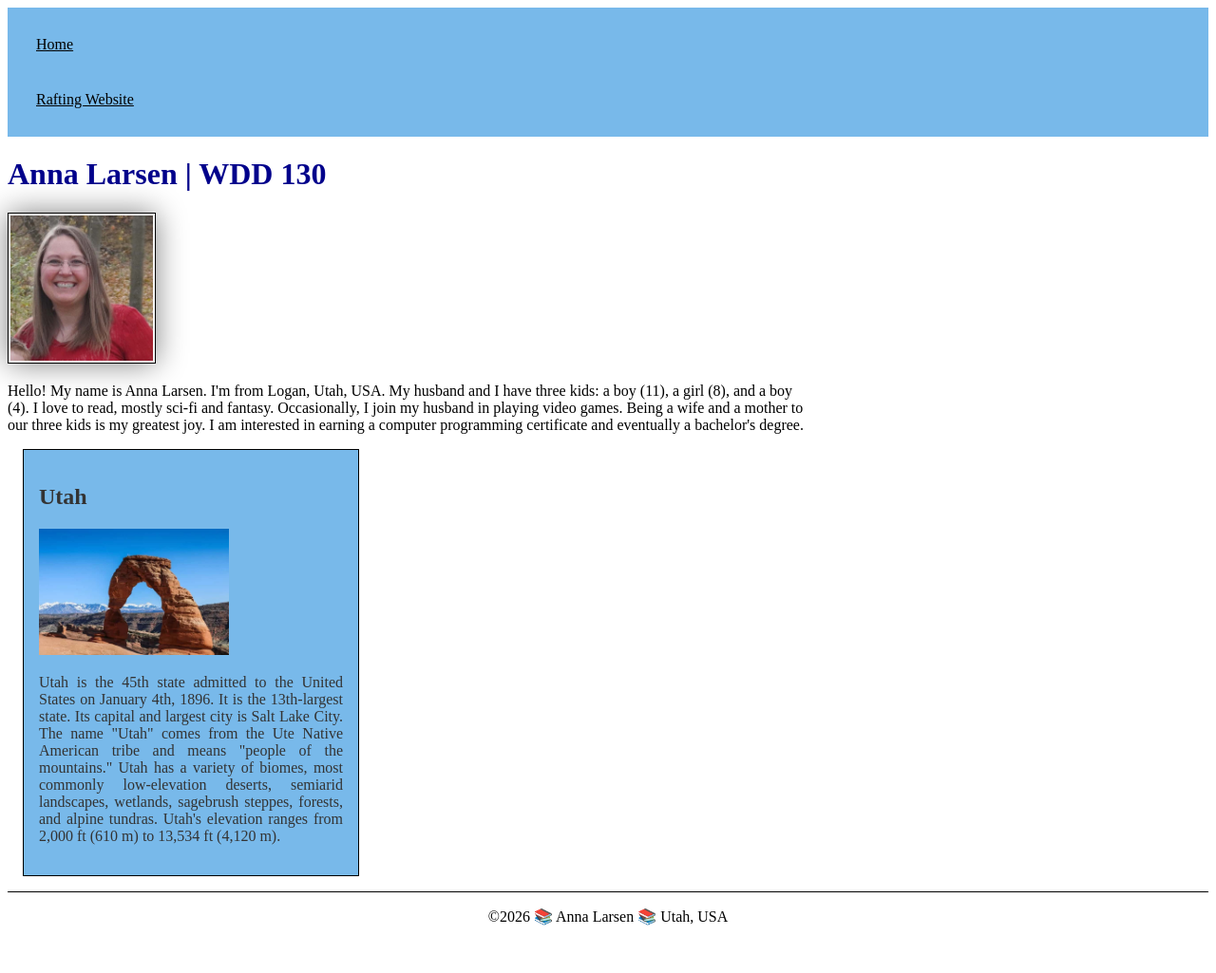
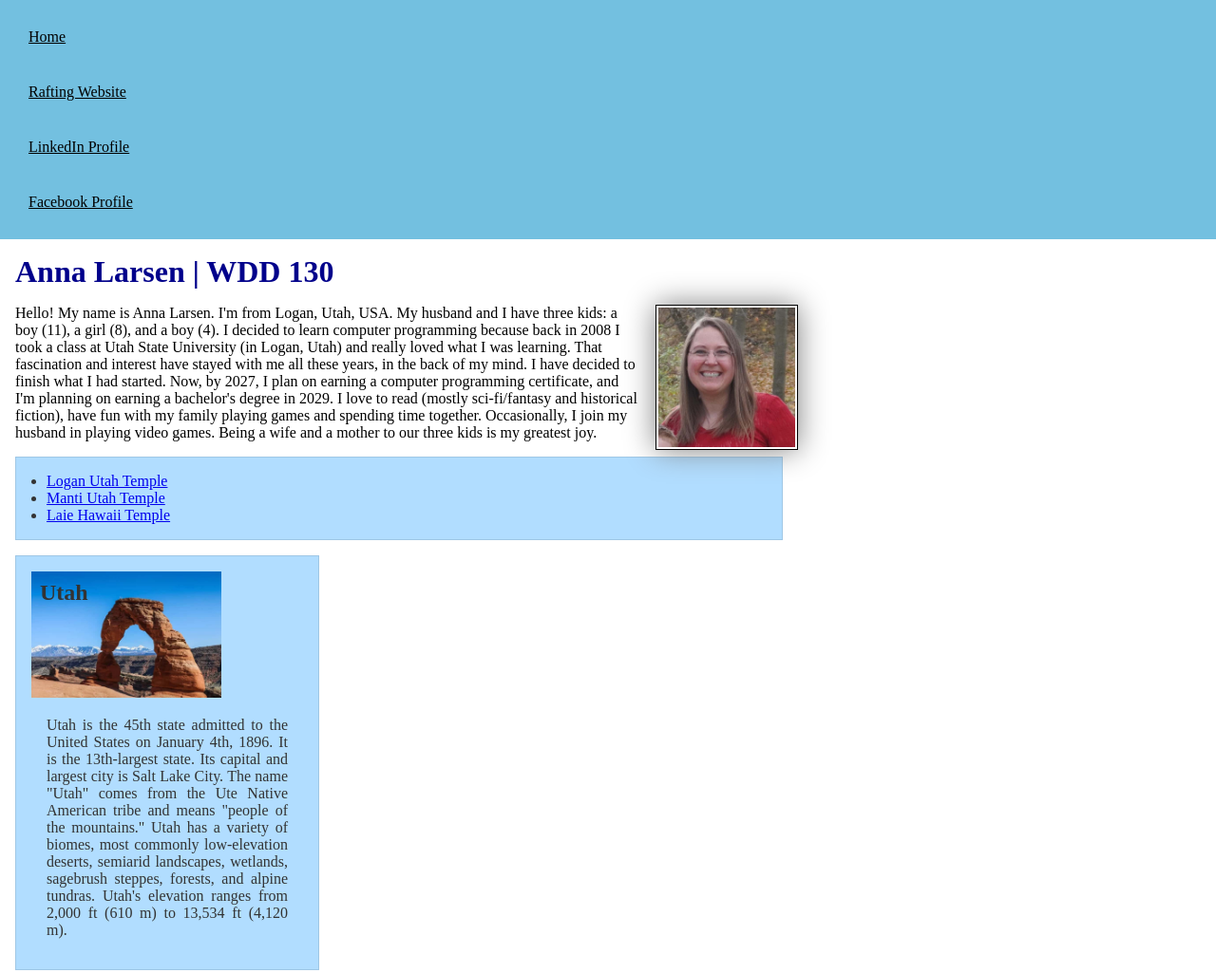
Before and after one commit to aslarsen11/wdd130, a plain HTML site: page index.html in a window 1280 px wide. Shown: the top 1025 px of the page at 95% size. Before the commit the page ends 991 px from the top, so only its background shows below. Drawn offline with Linux system fonts and the light colour scheme.

Commit message:
update home page layout

```diff
--- a/index.html
+++ b/index.html
@@ -1,4 +1,4 @@
-<!-- webpage to demonstrate the various material taught in WDD 130 -->
+<!-- 9 November 2026 -->
 
 <!DOCTYPE html>
 <html lang="en-US">
@@ -17,14 +17,21 @@
         <nav>
             <a href="#">Home</a>
             <a href="wwr/">Rafting Website</a>
+            <a href="https://www.linkedin.com/in/anna-larsen-4a47b988/" target="_blank" rel="noopener">LinkedIn Profile</a>
+            <a href="https://www.facebook.com/anna.s.larsen.90/" target="_blank" rel="noopener">Facebook Profile</a>
         </nav>
     </header>
     <main>
         <h1>Anna Larsen | WDD 130</h1>
         <img src="images/profile.jpg" alt="Hello, my name is Anna Larsen" width="200">
-        <p>Hello! My name is Anna Larsen. I'm from Logan, Utah, USA. My husband and I have three kids: a boy (11), a girl (8), and a boy (4). I love to read, mostly sci-fi and fantasy. Occasionally, I join my husband in playing video games. Being a wife and a mother to our three kids is my greatest joy. I am interested in earning a computer programming certificate and eventually a bachelor's degree.</p>
+        <p>Hello! My name is Anna Larsen. I'm from Logan, Utah, USA. My husband and I have three kids: a boy (11), a girl (8), and a boy (4). I decided to learn computer programming because back in 2008 I took a class at Utah State University (in Logan, Utah) and really loved what I was learning. That fascination and interest have stayed with me all these years, in the back of my mind. I have decided to finish what I had started. Now, by 2027, I plan on earning a computer programming certificate, and I'm planning on earning a bachelor's degree in 2029. I love to read (mostly sci-fi/fantasy and historical fiction), have fun with my family playing games and spending time together. Occasionally, I join my husband in playing video games. Being a wife and a mother to our three kids is my greatest joy.</p>
+        <ul class="box indent">
+            <li><a href="https://www.churchofjesuschrist.org/temples/details/logan-utah-temple?lang=eng" target="_blank" rel="noopener">Logan Utah Temple</a></li>
+            <li><a href="https://www.churchofjesuschrist.org/temples/details/manti-utah-temple?lang=eng" target="_blank" rel="noopener">Manti Utah Temple</a></li>
+            <li><a href="https://www.churchofjesuschrist.org/temples/details/laie-hawaii-temple?lang=eng" target="_blank" rel="noopener">Laie Hawaii Temple</a></li>
+        </ul>
     </main>
-    <aside>
+    <aside class="box">
         <h2>Utah</h2>
         <img src="images/delicate-arch-utah.jpg" alt="Utah Delicate Arch">
         <p>Utah is the 45th state admitted to the United States on January 4th, 1896. It is the 13th-largest state. Its capital and largest city is Salt Lake City. The name "Utah" comes from the Ute Native American tribe and means "people of the mountains." Utah has a variety of biomes, most commonly low-elevation deserts, semiarid landscapes, wetlands, sagebrush steppes, forests, and alpine tundras. Utah's elevation ranges from 2,000 ft (610 m) to 13,534 ft (4,120 m).</p>
--- a/styles/styles.css
+++ b/styles/styles.css
@@ -1,14 +1,20 @@
-/* webpage to demonstrate the various material taught in WDD 130 */
+/* 9 November 2026 */
+
+* {
+    margin: 0;
+    padding: 0;
+    box-sizing: border-box;
+}
 
 :root {
-    --primary-background-color: #78b9ea;
+    --primary-background-color: #b1ddff;
     --border: 1px solid #000;
     --space-between: 1rem;
     --image-height: auto;
 }
 
 nav {
-    background-color: var(--primary-background-color);
+    background-color: #73c0e0;
     padding: 10px;
 }
 
@@ -24,6 +30,7 @@ main {
 
 h1 {
     color: darkblue;
+    margin: var(--space-between);
 }
 
 main img {
@@ -31,17 +38,15 @@ main img {
     height: var(--image-height);
     border: var(--border);
     padding: 2px;
+    margin-left: var(--space-between);
     box-shadow: 0 0 30px gray;
+    float: right;
 }
 
 aside {
     width: 20rem;
-    margin: var(--space-between);
-    border: var(--border);
-    padding: var(--space-between);
-    background-color: var(--primary-background-color);
-    color: #333;
     text-align: justify;
+    position: relative;
 }
 
 aside img {
@@ -49,8 +54,15 @@ aside img {
     height: var(--image-height);
 }
 
+aside h2 {
+    position: absolute;
+    top: 25px;
+    left: 25px;
+}
+
 p {
     padding: 0;
+    margin: var(--space-between);
 }
 
 footer {
@@ -58,3 +70,16 @@ footer {
     border-top: var(--border);
     text-align: center;
 }
+
+/* Class Selectors */
+.box {
+    margin: var(--space-between);
+    border: 1px solid rgba(0, 0, 0, 0.1);
+    padding: var(--space-between);
+    background-color: var(--primary-background-color);
+    color: #333;
+}
+
+.indent {
+    padding-left: 2rem;
+}
```
